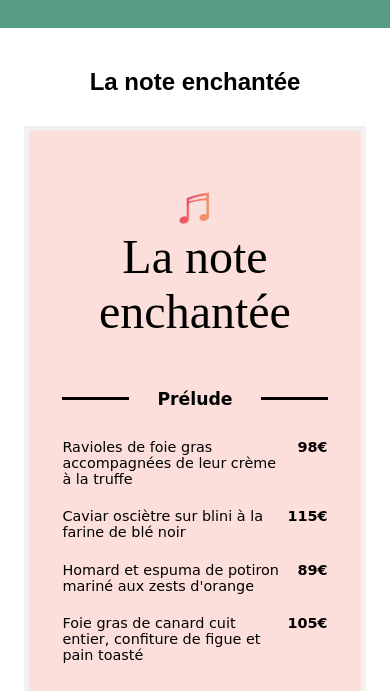
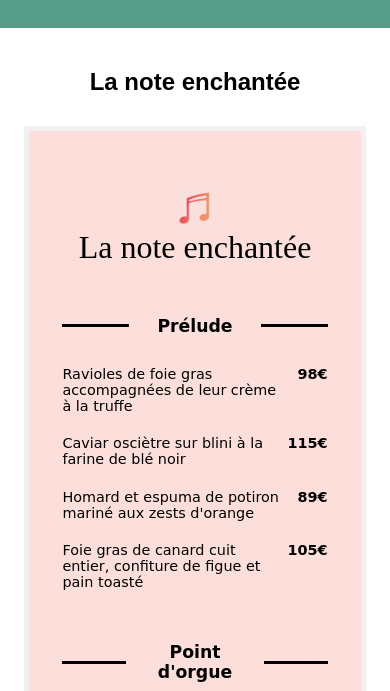
Before and after one commit to Timmaman/projet3, a plain HTML site: page Menus/menu1.html in a window 390 px wide. Shown: the part 111-802 px from the top of the page. Drawn offline with Linux system fonts and the light colour scheme; a web font is replaced by a local one.

Commit message:
Update ohmyfood.css

```diff
--- a/ohmyfood.css
+++ b/ohmyfood.css
@@ -545,6 +545,11 @@ p
 	{
 		font-size: 1.2em;
 	}
+	#menu1>.titremenu p
+	{
+		font-size: 2em;
+		margin-bottom: 0;
+	}
 	#platsmenu2
 	{
 		padding: 0 5%;
```
